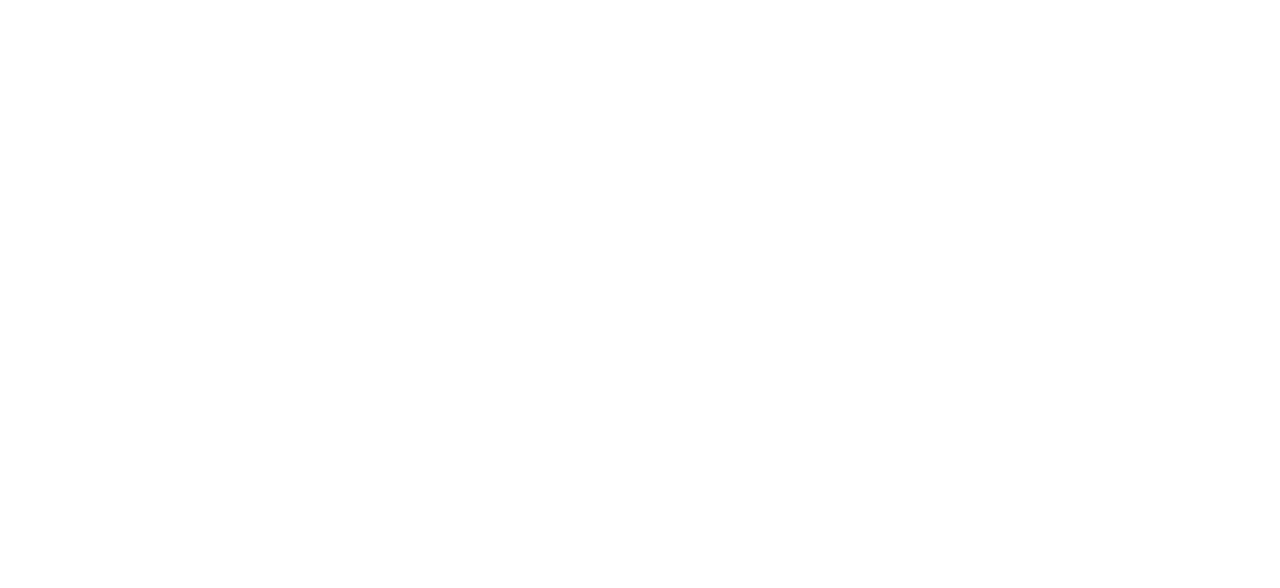
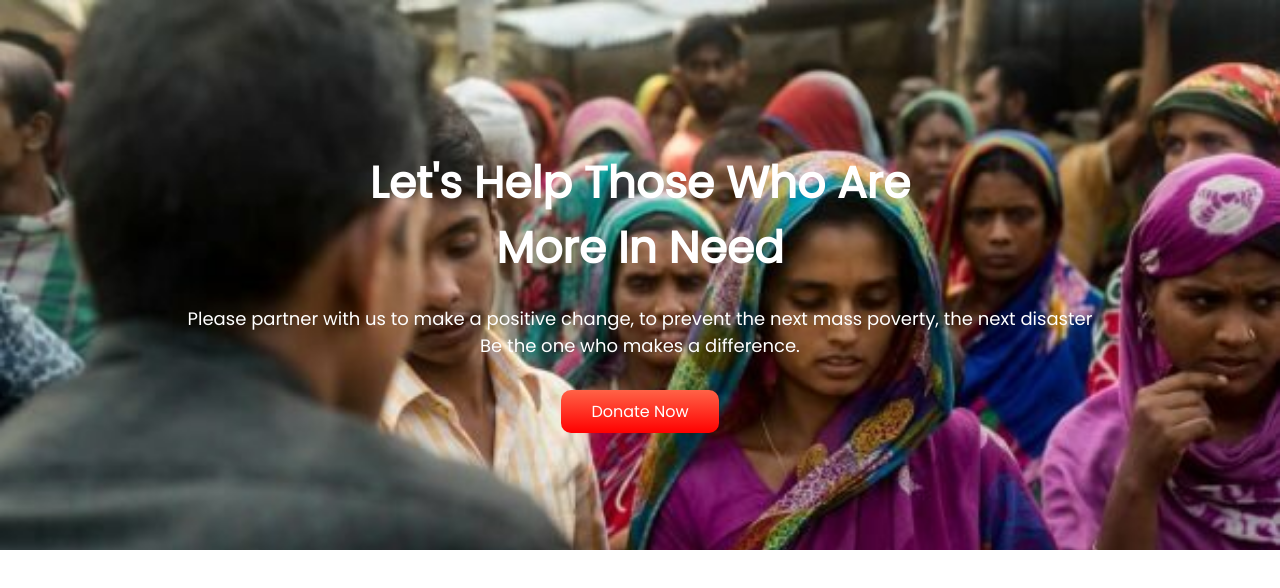
Before and after one commit to Rudra42/donate-today, a plain HTML site: page index.html in a window 1280 px wide. Drawn offline with Linux system fonts and the light colour scheme.

Commit message:
hero section added

```diff
--- a/index.html
+++ b/index.html
@@ -4,9 +4,21 @@
     <meta charset="UTF-8">
     <meta http-equiv="X-UA-Compatible" content="IE=edge">
     <meta name="viewport" content="width=device-width, initial-scale=1.0">
+    <link rel="preconnect" href="https://fonts.googleapis.com">
+    <link rel="preconnect" href="https://fonts.gstatic.com" crossorigin>
+    <link href="https://fonts.googleapis.com/css2?family=Kanit&family=Libre+Baskerville:ital@0;1&family=Poppins&display=swap" rel="stylesheet">
+    <link rel="stylesheet" href="style.css">
     <title>Donate Today</title>
 </head>
 <body>
-
+   <section class="hero-section">
+      <div class="hero-contents">
+        <h1>Let's Help Those Who Are<br> More In Need</h1>
+        <p>
+             Please partner with us to make a positive change, to prevent the next mass poverty, the next disaster<br> Be the one who makes a difference.
+        </p>
+        <a class="donate-button" href="https://www.icsve.org/donate/">Donate Now</a>
+      </div>
+   </section>
 </body>
 </html>
--- a/style.css
+++ b/style.css
@@ -0,0 +1,39 @@
+body{
+    margin: 0;
+    font-family: 'Kanit', sans-serif;
+    font-family: 'Libre Baskerville', serif;
+    font-family: 'Poppins', sans-serif;
+}
+
+.hero-section{
+    background-image: url(images/donation1.jpg);
+    background-size: cover;
+    background-color: black;
+    background-repeat: no-repeat;
+    min-height: 550px;
+    text-align: center;
+}
+.hero-contents h1{
+    padding-top: 150px;
+    font-size: 44px;
+    font-weight: 700;
+    margin-bottom: 25px;
+
+}
+.hero-contents p{
+   margin-bottom: 40px;
+   font-size: 18px;
+
+}
+h1,p {
+    margin: 0;
+    color: white;
+}
+
+.donate-button{
+    text-decoration: none;
+    background-image: linear-gradient(tomato,red);
+    padding: 10px 30px;
+    color: white;
+    border-radius: 10px;
+}
```
